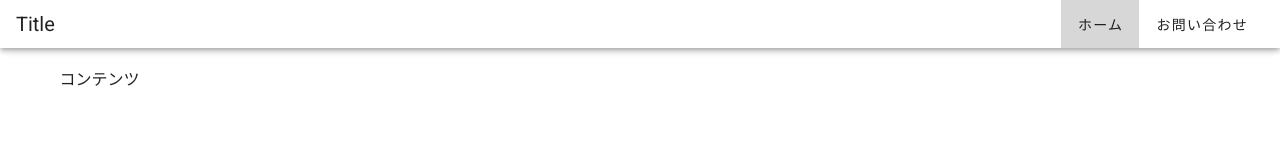
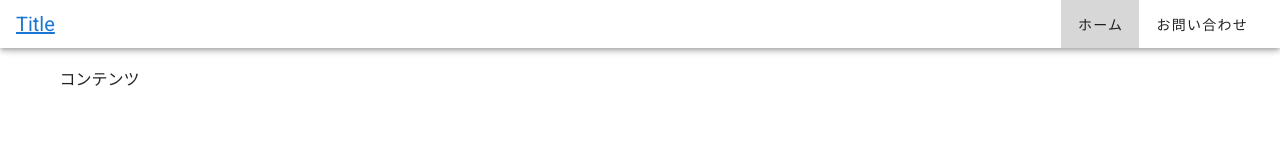
Before and after one commit to contiki9/nuxt-starter, a Nuxt app: page / in a window 1280 px wide. Shown: the top 160 px of the page. Built offline with nearby package versions, Linux system fonts and the light colour scheme.

Commit message:
気がついた部分のアップデート

```diff
--- a/components/molecules/Gfooter.vue
+++ b/components/molecules/Gfooter.vue
@@ -20,6 +20,6 @@
     }
 </script>
 
-<style scoped>
+<style scoped lang="scss">
 
 </style>
--- a/components/molecules/Gheader.vue
+++ b/components/molecules/Gheader.vue
@@ -6,9 +6,9 @@
   >
 
     <v-toolbar dense>
-      <v-toolbar-title>Title</v-toolbar-title>
+      <v-toolbar-title><nuxt-link to="/">Title</nuxt-link></v-toolbar-title>
       <v-spacer></v-spacer>
-      <template v-if="this.$vuetify.breakpoint.mdAndUp">
+      <template v-if="this.$device.isDesktopOrTablet">
         <v-toolbar-items v-for='(menu, i) in menus' :key='i'>
           <v-btn text :to='menu.link'>{{ menu.title }}</v-btn>
         </v-toolbar-items>
@@ -64,6 +64,6 @@
     }
 </script>
 
-<style scoped>
+<style scoped lang="scss">
 
 </style>
--- a/nuxt.config.js
+++ b/nuxt.config.js
@@ -1,5 +1,6 @@
 import pkg from './package'
 import colors from "vuetify/es5/util/colors";
+
 
 export default {
   mode: 'universal',
@@ -15,7 +16,7 @@ export default {
       { hid: 'description', name: 'description', content: 'ディスクリプション（仮）' }
     ],
     link: [
-      { rel: 'icon', type: 'image/x-icon', href: '/favicon.ico' }
+      { rel: 'icon', type: 'image/png', href: '/favicon.png' }
     ]
   },
 
@@ -69,7 +70,8 @@ export default {
     '@nuxtjs/axios',
     '@nuxtjs/style-resources',
     ['@nuxtjs/google-tag-manager', { id: 'GTM-XXXXX' }],
-    '@nuxtjs/sitemap'
+    '@nuxtjs/sitemap',
+    '@nuxtjs/device',
   ],
 
   /*
--- a/package.json
+++ b/package.json
@@ -15,6 +15,7 @@
   "dependencies": {
     "@fortawesome/fontawesome-free": "^5.12.0",
     "@nuxtjs/axios": "^5.9.0",
+    "@nuxtjs/device": "^1.2.4",
     "@nuxtjs/google-tag-manager": "^2.3.1",
     "@nuxtjs/sitemap": "^2.0.1",
     "cross-env": "^6.0.3",
```
Also changed, not shown: static/favicon.png (added), 1 other file (tests, documents, lock files or other folders).
